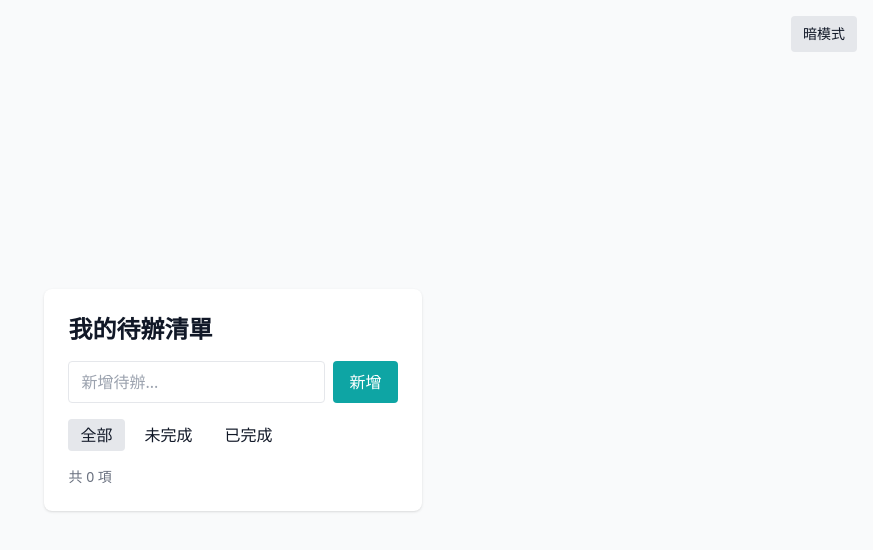
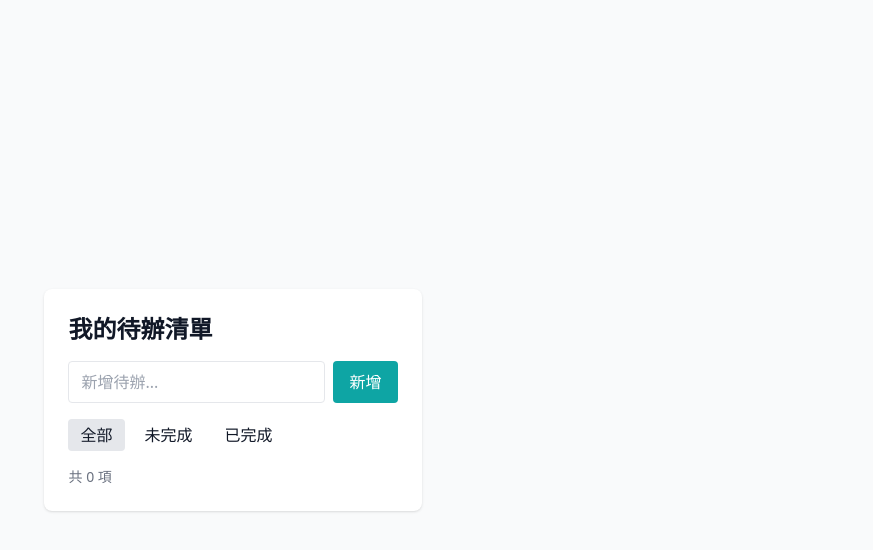
Before and after one commit to Yosi20251029/MyClawdbot, a Next.js app: page / in a window 1280 px wide. Shown: the top 550 px of the page, without its empty margins (407-1280 px from the left). Built offline with nearby package versions, Linux system fonts and the light colour scheme.

Commit message:
revert: remove theme toggle and return to minimal App

```diff
--- a/pages/_app.tsx
+++ b/pages/_app.tsx
@@ -1,57 +1,6 @@
 import '../styles/globals.css'
 import type { AppProps } from 'next/app'
-import { useEffect, useState } from 'react'
 
 export default function App({ Component, pageProps }: AppProps) {
-  const [theme, setTheme] = useState<'light'|'dark'>(() => {
-    try{
-      const stored = localStorage.getItem('theme') as 'light'|'dark'|null
-      if(stored) return stored
-      // follow system preference
-      const prefersDark = window.matchMedia && window.matchMedia('(prefers-color-scheme: dark)').matches
-      return prefersDark ? 'dark' : 'light'
-    }catch{ return 'light' }
-  })
-
-  useEffect(()=>{
-    const root = document.documentElement
-    if(theme==='dark') root.classList.add('dark')
-    else root.classList.remove('dark')
-    try{ localStorage.setItem('theme', theme) }catch{}
-  },[theme])
-
-  useEffect(()=>{
-    // listen to system preference changes and update only if user hasn't set pref
-    try{
-      const stored = localStorage.getItem('theme')
-      if(!window.matchMedia) return
-      const mq = window.matchMedia('(prefers-color-scheme: dark)')
-      const handler = (e: MediaQueryListEvent) => {
-        if(stored) return // user has explicit preference
-        setTheme(e.matches ? 'dark' : 'light')
-      }
-      mq.addEventListener?.('change', handler)
-      return ()=> mq.removeEventListener?.('change', handler)
-    }catch{}
-  },[])
-
-  const [mounted, setMounted] = useState(false)
-  useEffect(()=> setMounted(true), [])
-
-  return (
-    <div className="min-h-screen">
-      <div className="fixed top-4 right-4 z-50">
-        <button onClick={()=>{
-            // toggle and mark explicit preference
-            const next = theme==='dark' ? 'light' : 'dark'
-            localStorage.setItem('theme', next)
-            setTheme(next)
-          }}
-          className="px-3 py-2 rounded bg-gray-200 dark:bg-gray-800 text-sm">
-          {mounted ? (theme==='dark' ? '亮模式' : '暗模式') : '...'}
-        </button>
-      </div>
-      <Component {...pageProps} />
-    </div>
-  )
+  return <Component {...pageProps} />
 }
```
